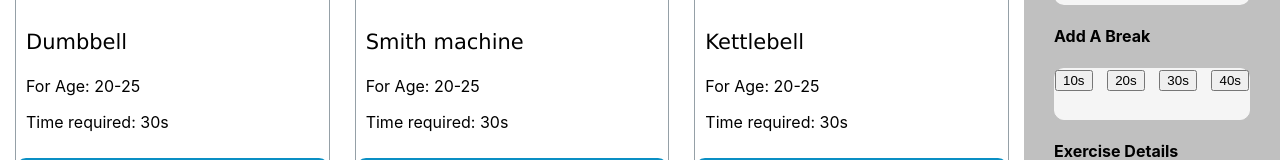
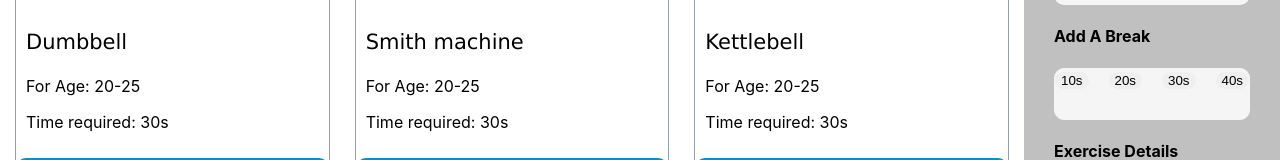
Before and after one commit to Imtiaj09/ultra-workout-zone, a React (Create React App) app: page / in a window 1280 px wide. Shown: the part 331-491 px from the top of the page. Built offline with nearby package versions, Linux system fonts and the light colour scheme.

Commit message:
react toastify has been added

```diff
--- a/package.json
+++ b/package.json
@@ -9,6 +9,7 @@
     "react": "^18.2.0",
     "react-dom": "^18.2.0",
     "react-scripts": "5.0.1",
+    "react-toastify": "^9.0.8",
     "web-vitals": "^2.1.4"
   },
   "scripts": {
--- a/src/components/Cart/Cart.css
+++ b/src/components/Cart/Cart.css
@@ -53,6 +53,14 @@
   background-color: whitesmoke;
 }
 
+.time button{
+  border: none;
+  border-radius: 15px;
+}
+.time button:hover{
+  background-color: dodgerblue;
+}
+
 .btn-comp{
   width: 100%;
   color: white;
--- a/src/components/Cart/Cart.js
+++ b/src/components/Cart/Cart.js
@@ -1,6 +1,8 @@
 import React, { useState } from 'react';
 import './Cart.css'
 import img from '../../images/author.JPG'
+import { ToastContainer, toast } from 'react-toastify';
+import 'react-toastify/dist/ReactToastify.css';
 
 const Cart = (props) => {
   const { cart } = props
@@ -15,6 +17,9 @@ const Cart = (props) => {
   }
   const [breakT, setBreakT] = useState(state)
 
+  const reactToast = () => {
+    toast("Congratulations you are done with your activity!");
+  }
   const handleBreakTime = (time) => {
     setBreakT(time)
     localStorage.setItem('brTime', time)
@@ -66,9 +71,10 @@ const Cart = (props) => {
         <p>{breakT} seconds</p>
       </div>
       <br />
-      <button className='btn-comp'>
+      <button onClick={reactToast} className='btn-comp'>
         <p>Activity Completed</p>
       </button>
+      <ToastContainer />
     </div>
   );
 };
```
Also changed, not shown: 1 other file (tests, documents, lock files or other folders).
